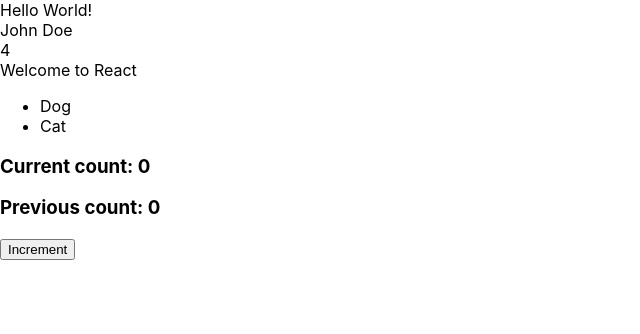
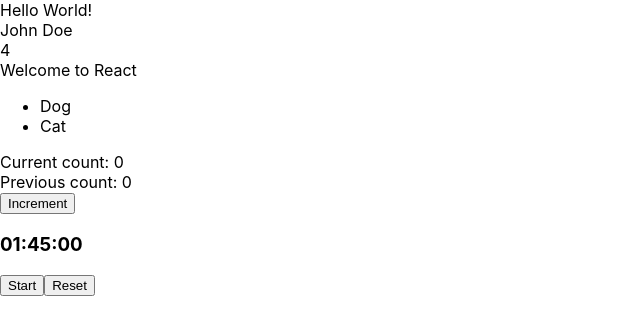
Before and after one commit to joeychuavertex/techladies-react-intro, a React (Create React App) app: page / in a window 1280 px wide. Shown: the top 334 px of the page, without its empty margins (0-640 px from the left). Built offline with nearby package versions, Linux system fonts and the light colour scheme; the HTML template or start-up script is replaced by a standard one.

Commit message:
Add lifecycle example

```diff
--- a/src/App.js
+++ b/src/App.js
@@ -1,4 +1,4 @@
-import React, {useState} from "react";
+import React, {useEffect, useState} from "react";
 
 const Welcome = () => {
     const greeting = 'Welcome to React';
@@ -20,6 +20,51 @@ const Data = () => {
     )
 }
 
+const Countdown = ({ hr, min, sec }) => {
+    const [over, setOver] = useState(false);
+    const [paused, setPaused] = useState(true);
+    const [[h, m, s], setTime] = useState([hr, min, sec]);
+
+    const tick = () => {
+        if (paused || over) {
+            return;
+        }
+        if (h === 0 && m === 0 && s === 0) {
+            setOver(true);
+        } else if (m === 0 && s === 0) {
+            setTime([h - 1, 59, 59]);
+        } else if (s === 0) {
+            setTime([h, m - 1, 59]);
+        } else {
+            setTime([h, m, s - 1]);
+        }
+    };
+
+    const handleReset = () => {
+        setTime([hr, min, sec]);
+        setPaused(true);
+        setOver(false);
+    };
+
+    const handlePause = () => setPaused(!paused);
+
+    const fmt = (val) => val.toString().padStart(2, '0');
+
+    useEffect(() => {
+        let ticker = setInterval(() => tick(), 1000);
+        return () => {
+            clearInterval(ticker);
+        };
+    });
+
+    return (
+        <>
+            <h3 className="countdown">{`${fmt(h)}:${fmt(m)}:${fmt(s)}`}</h3>
+            <button onClick={handlePause}>{paused ? 'Start' : 'Pause'}</button>
+            <button onClick={handleReset}>Reset</button>
+        </>
+    );
+};
 
 const App = () => {
     const name = "John Doe"
@@ -34,6 +79,7 @@ const App = () => {
         setCount(count + 1);
     };
 
+
     return (
         <>
             <div>Hello World!</div>
@@ -41,9 +87,13 @@ const App = () => {
             <div>{ 2 + 2 }</div>
             <Welcome/>
             <Data/>
-            <h3>Current count: {count}</h3>
-            <h3>Previous count: {prevCount}</h3>
+            <div>Current count: {count}</div>
+            <div>Previous count: {prevCount}</div>
             <button onClick={handleClick}>Increment</button>
+
+            <div>
+                <Countdown hr={1} min={45} sec={0} />
+            </div>
         </>
     )
 };
```
